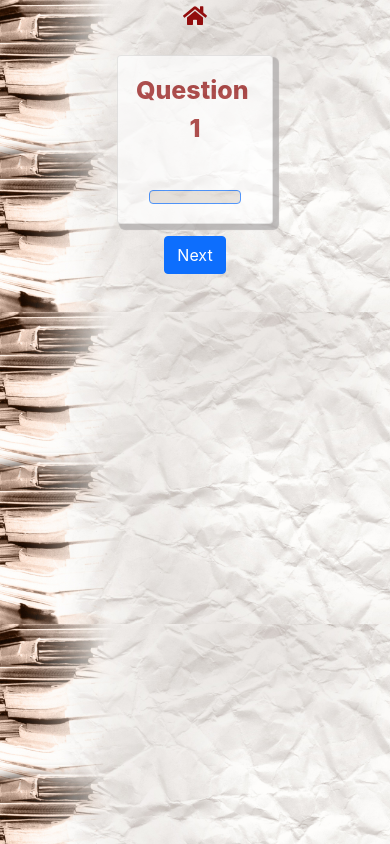
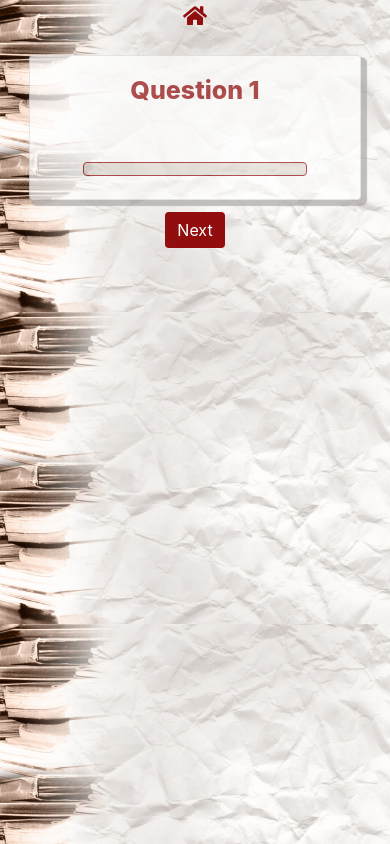
Before and after one commit to Maddy-176/quiz, a React (Create React App) app: page /questions in a window 390 px wide. Built offline with nearby package versions, Linux system fonts and the light colour scheme.

Commit message:
fixing mobile view

```diff
--- a/src/components/StartQuiz.jsx
+++ b/src/components/StartQuiz.jsx
@@ -1,6 +1,7 @@
 import React,{useState, useEffect,useCallback} from 'react';
 import { useSelector, useDispatch } from 'react-redux'
 import { useNavigate } from "react-router-dom";
+import "../styles/questions.css"
 
 function StartQuiz({isDisabled}) {
     const selectQuesCategory= useSelector(state=>state.ques.ques_category);
@@ -86,7 +87,7 @@ function StartQuiz({isDisabled}) {
 
   return <div>
 
-      <button  onClick={(e)=>handleRequest(e)} disabled={disableBtn}>Start Quiz</button>
+      <button  onClick={(e)=>handleRequest(e)} disabled={disableBtn} className="start-quiz-btn">Start Quiz</button>
   </div>;
 }
 
--- a/src/styles/landingpage.css
+++ b/src/styles/landingpage.css
@@ -25,3 +25,13 @@ select,input{
     margin: -1%;
     padding: 2%;
 }
+
+@media only screen and (max-width: 600px)  {
+    select,input{
+        width:60%;
+        font-size:medium;
+        height:30px;
+        margin:-1%
+    }
+
+}
--- a/src/styles/questions.css
+++ b/src/styles/questions.css
@@ -24,7 +24,8 @@
     background-color: rgba(224, 218, 211, 0.979);
     color:#920d0d;
     font-size:16px;
-    font-weight:600
+    font-weight:600;
+    border: 1px solid #920d0d !important;
 }
 
 .question{
@@ -44,8 +45,14 @@
     position:relative;
     /* float:right; */
     /* margin-right:-50%; */
-    width:auto
+    width:auto;
+    background-color: #920d0d;
+    border: #920d0d;
 
+}
+
+.next-btn:hover{
+    background-color: #ca1010;
 }
 
 .previous-btn{
@@ -80,3 +87,23 @@
     background-color: green !important;
     color:white !important
 }
+
+.start-quiz-btn{
+    border:2px solid #920d0d !important;
+    color:#920d0d !important
+}
+
+.start-quiz-btn:hover{
+    color:#706c6c !important
+
+}
+
+@media only screen and (max-width: 600px)  {
+
+    .ques-container{
+        width:100%
+    }
+    .card{
+        width:85% !important
+    }
+}
```
